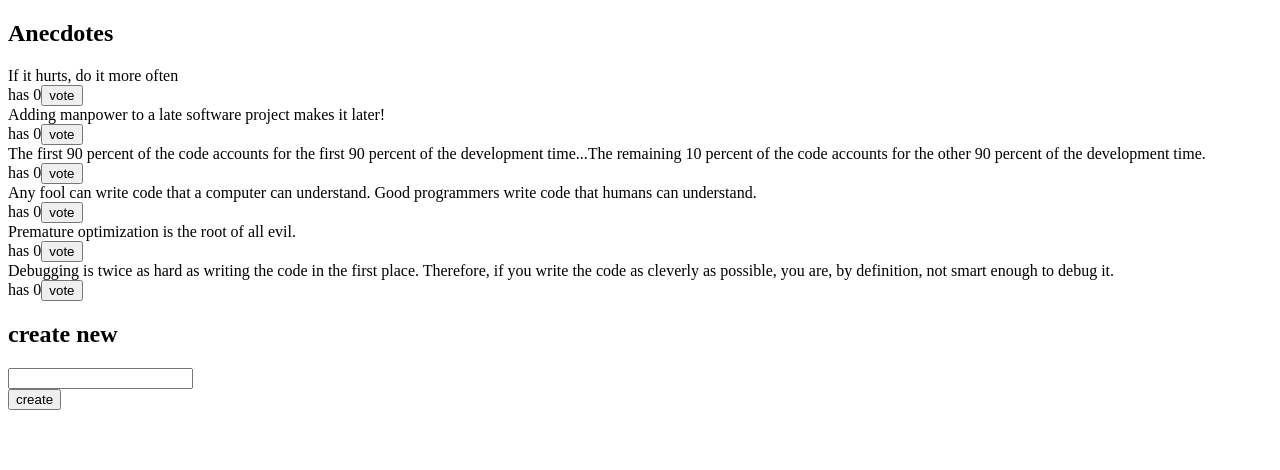
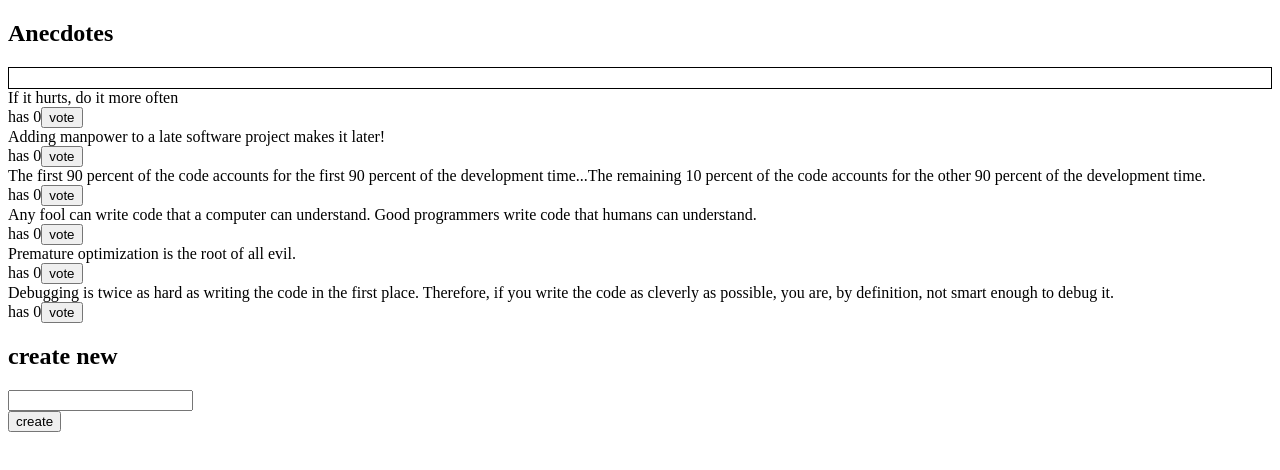
Before and after one commit to nitishraju/fullstackopen-part6, a React (Create React App) app in the folder redux-anecdotes/: page / in a window 1280 px wide. Shown: the top 470 px of the page. Built offline with nearby package versions, Linux system fonts and the light colour scheme.

Commit message:
Solved Ex 6.10

```diff
--- a/redux-anecdotes/src/App.js
+++ b/redux-anecdotes/src/App.js
@@ -1,4 +1,5 @@
 import React from 'react'
+import Notification from './components/Notification'
 import AnecdoteForm from './components/AnecdoteForm'
 import AnecdoteList from './components/AnecdoteList'
 
@@ -9,6 +10,7 @@ const App = () => {
   return (
     <div>
       <h2>Anecdotes</h2>
+      <Notification />
       <AnecdoteList />
       <AnecdoteForm />
     </div>
--- a/redux-anecdotes/src/components/AnecdoteList.js
+++ b/redux-anecdotes/src/components/AnecdoteList.js
@@ -5,7 +5,7 @@ import { voteFor } from '../reducers/anecdoteReducer'
 const AnecdoteList = () => {
   const dispatch = useDispatch()
 
-  const unsortedAnecdotes = useSelector(state => state)
+  const unsortedAnecdotes = useSelector(state => state.anecdotes)
   const sortByVotes = (elem1, elem2) => { return elem2.votes - elem1.votes }
   const anecdotes = unsortedAnecdotes.sort(sortByVotes)
 
--- a/redux-anecdotes/src/components/Notification.js
+++ b/redux-anecdotes/src/components/Notification.js
@@ -1,6 +1,8 @@
 import React from 'react'
+import { useSelector } from 'react-redux'
 
 const Notification = () => {
+  const notification = useSelector(state => state.message)
   const style = {
     border: 'solid',
     padding: 10,
@@ -8,7 +10,7 @@ const Notification = () => {
   }
   return (
     <div style={style}>
-      render here notification...
+      {notification}
     </div>
   )
 }
--- a/redux-anecdotes/src/reducers/anecdoteReducer.js
+++ b/redux-anecdotes/src/reducers/anecdoteReducer.js
@@ -19,7 +19,7 @@ const asObject = (anecdote) => {
 
 const initialState = anecdotesAtStart.map(asObject)
 
-const reducer = (state = initialState, action) => {
+const anecdoteReducer = (state = initialState, action) => {
   switch (action.type) {
     case 'VOTE':
       const newArray = state.map(anecdote =>
@@ -52,4 +52,4 @@ export const addToAnecdotes = (anecdote) => {
   }
 }
 
-export default reducer
+export default anecdoteReducer
--- /dev/null
+++ b/redux-anecdotes/src/reducers/notificationReducer.js
@@ -0,0 +1,8 @@
+const notificationReducer = (state = '', action) => {
+  switch (action.type) {
+    default:
+      return state
+  }
+}
+
+export default notificationReducer
--- a/redux-anecdotes/src/store.js
+++ b/redux-anecdotes/src/store.js
@@ -1,7 +1,13 @@
-import { createStore } from 'redux'
+import { createStore, combineReducers } from 'redux'
 import { composeWithDevTools } from 'redux-devtools-extension'
-import reducer from './reducers/anecdoteReducer'
 
+import anecdoteReducer from './reducers/anecdoteReducer'
+import notificationReducer from './reducers/notificationReducer'
+
+const reducer = combineReducers({
+  anecdotes: anecdoteReducer,
+  message: notificationReducer
+})
 const store = createStore(reducer, composeWithDevTools())
 
 export default store
```
